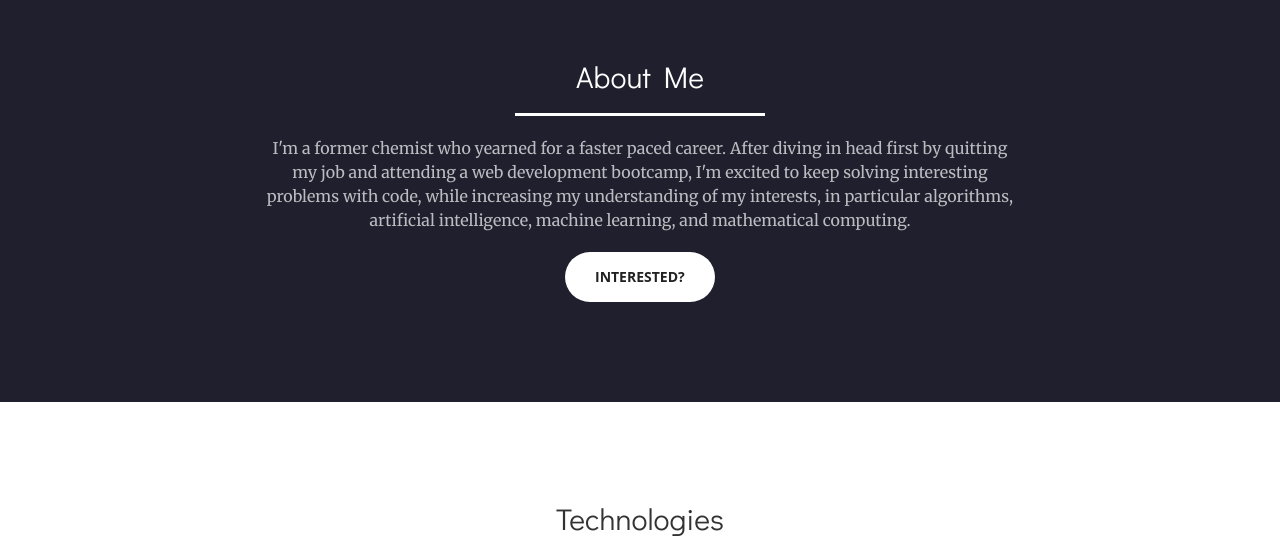
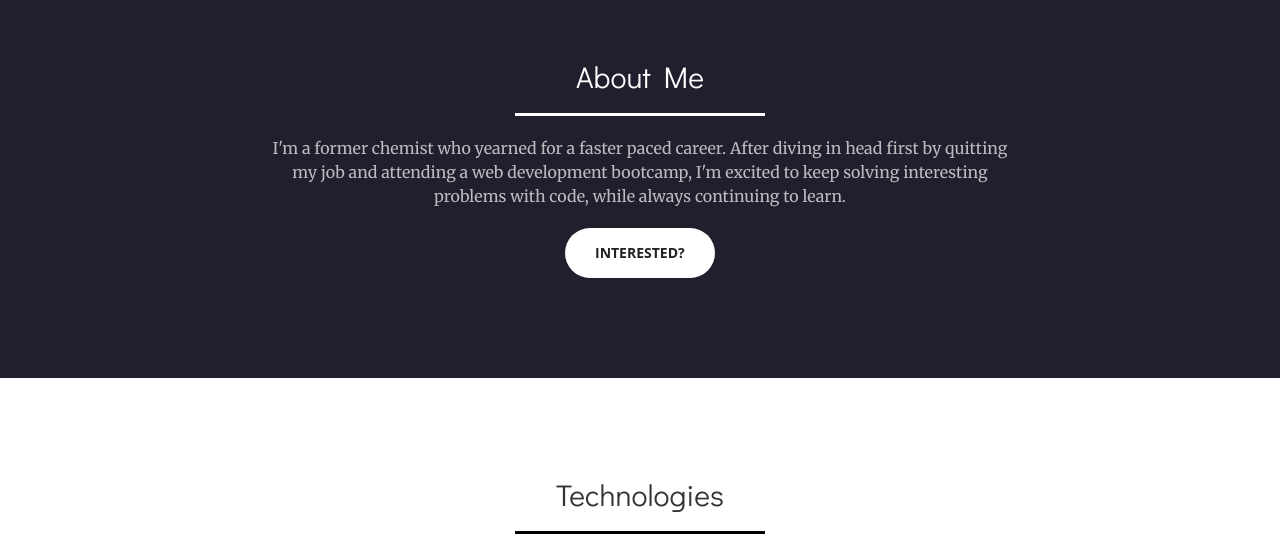
Before and after one commit to nathanielslong/nathanielslong.github.io, a website: page index.html in a window 1280 px wide. Shown: the part 840-1391 px from the top of the page. Drawn offline with nearby package versions, Linux system fonts and the light colour scheme.

Commit message:
more about me fiddling

```diff
--- a/index.html
+++ b/index.html
@@ -81,7 +81,7 @@
           <div class="col-lg-8 col-lg-offset-2 text-center">
             <h2 class="section-heading">About Me</h2>
             <hr class="light">
-            <p class="text-faded">I'm a former chemist who yearned for a faster paced career. After diving in head first by quitting my job and attending a web development bootcamp, I'm excited to keep solving interesting problems with code, while increasing my understanding of my interests, in particular algorithms, artificial intelligence, machine learning, and mathematical computing.</p>
+            <p class="text-faded">I'm a former chemist who yearned for a faster paced career. After diving in head first by quitting my job and attending a web development bootcamp, I'm excited to keep solving interesting problems with code, while always continuing to learn.</p>
             <a href="#services" class="page-scroll btn btn-default btn-xl sr-button">Interested?</a>
           </div>
         </div>
```
